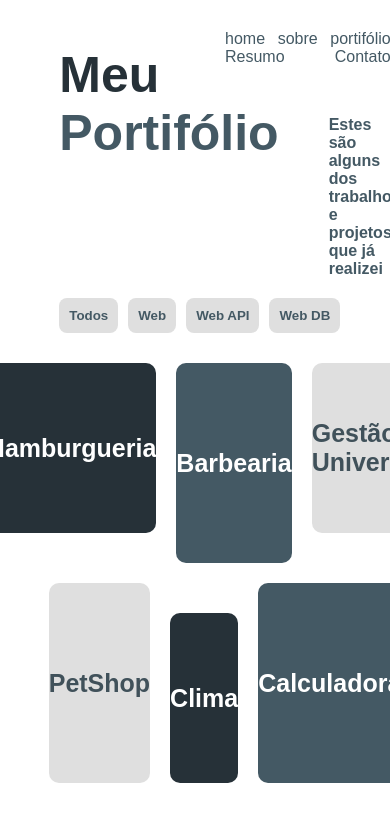
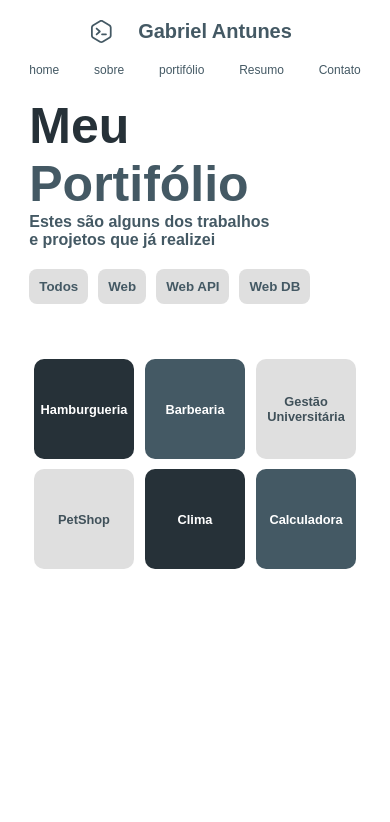
Before and after one commit to uobiel/portifolio, a plain HTML site: page portifolio/index.html in a window 390 px wide. Drawn offline with Linux system fonts and the light colour scheme.

Commit message:
Ajuste responsividade e caminhos dos projetos

```diff
--- a/portifolio/index.html
+++ b/portifolio/index.html
@@ -13,6 +13,7 @@
         <div class="container">
             <header>
                 <div class="nome-pessoal">
+                    <p>Gabriel Antunes</p>
                 </div>
                 <div class="menus">
                     <a href="../index.html">home</a>
@@ -46,25 +47,25 @@
                     <div class="container-cards">
 
                         <div class="linha-topo">
-                            <div class="cardM dark">
+                            <div id="card1" class="cardM dark">
                                 <p>Hamburgueria</p>
                             </div>
-                            <div class="card gray">
+                            <div id="card2" class="card gray">
                                 <p>Barbearia</p>
                             </div>
-                            <div class="cardM soft">
+                            <div id="card3" class="cardM soft">
                                 <p>Gestão Universitária</p>
                             </div>
                         </div>
 
                         <div class="linha-baixo">
-                            <div class="card soft">
+                            <div id="card4" class="card soft">
                                 <p>PetShop</p>
                             </div>
-                            <div class="cardM dark">
+                            <div id="card5" class="cardM dark">
                                 <p>Clima</p>
                             </div>
-                            <div class="card gray">
+                            <div id="card6" class="card gray">
                                 <p>Calculadora</p>
                             </div>
                         </div>
@@ -76,6 +77,46 @@
         </div>
     </div>
 
+    <script>
+        const card1 = document.querySelector("#card1");
+        const card2 = document.querySelector("#card2");
+        const card3 = document.querySelector("#card3");
+        const card4 = document.querySelector("#card4");
+        const card5 = document.querySelector("#card5");
+        const card6 = document.querySelector("#card6");
+        const projetos = {
+            hamburgueria: 'https://uobiel.github.io/projetoHamburgueria/',
+            barbearia: 'https://uobiel.github.io/projetoBarbearia/',
+            gestaoUniversitaria: 'https://uobiel.github.io/gestaoUniversitaria/',
+            petshop: 'https://uobiel.github.io/projetoPetShop/',
+            clima: 'https://uobiel.github.io/ProjetoClima/',
+            calculadora: 'https://uobiel.github.io/calculadora/'
+        }
+
+        card1.addEventListener('click', function(){
+            window.open(projetos.hamburgueria, '_blank');
+        })
+
+        card2.addEventListener('click', function(){
+            window.open(projetos.barbearia, '_blank');
+        })
+
+        card3.addEventListener('click', function(){
+            window.open(projetos.gestaoUniversitaria, '_blank');
+        })
+
+        card4.addEventListener('click', function(){
+            window.open(projetos.petshop, '_blank');
+        })
+
+        card5.addEventListener('click', function(){
+            window.open(projetos.clima, '_blank');
+        })
+
+        card6.addEventListener('click', function(){
+            window.open(projetos.calculadora, '_blank');
+        })
+    </script>
 </body>
 
 </html>
--- a/portifolio/style.css
+++ b/portifolio/style.css
@@ -60,7 +60,6 @@ header {
     width: 50%;
     display: flex;
     justify-content: space-between;
-    flex-wrap: wrap;
 }
 
 .menus a {
@@ -100,7 +99,6 @@ header {
     color: #445964;
     font-weight: bold;
     margin-top: 70px;
-    position: relative;
 }
 
 .texto-buttons {
@@ -166,7 +164,6 @@ header {
     width: 300px;
     height: 200px;
     border-radius: 10px;
-    margin: 5px;
     margin: 10px;
     display: flex;
     justify-content: center;
@@ -211,3 +208,69 @@ header {
     color: #40515a;
     font-weight: bold;
 }
+
+@media only screen and (max-width: 700px) {
+    .container-cards {
+        margin-top: 150px;
+    }
+
+    header {
+        margin: 0;
+        margin-top: 20px;
+        flex-direction: column;
+    }
+
+    #home {
+        padding: 0;
+    }
+
+    .text-projetos {
+        margin: 0;
+    }
+
+    .container-header {
+        flex-direction: column;
+    }
+
+    .nome-pessoal {
+        width: 100%;
+        text-align: center;
+        display: block;
+    }
+
+    .nome-pessoal p {
+        font-size: 20px;
+        background-position: 20%;
+    }
+
+    .menus {
+        width: 100%;
+        font-size: 12px;
+        margin-top: 20px;
+    }
+
+    .container-header, .opcoes-projetos {
+        position: static;
+    }
+
+    .linha-topo, .linha-baixo {
+        flex-direction: row;
+        flex-wrap: wrap;
+        justify-content: space-between;
+        width: 100%;
+        align-items: center;
+    }
+
+    .cardM, .card {
+        width: 30%;
+        height: 100px;
+        text-align: center;
+        margin: 5px;
+        font-size: 80%;
+    }
+
+    #home {
+        flex-direction: column;
+        margin-top: 20px;
+    }
+}
--- a/style.css
+++ b/style.css
@@ -49,6 +49,7 @@ header {
     background-repeat: no-repeat;
     background-position: 0%;
     background-size: auto 100%;
+    padding-left: 40px;
     font-size: 30px;
 }
 
```
